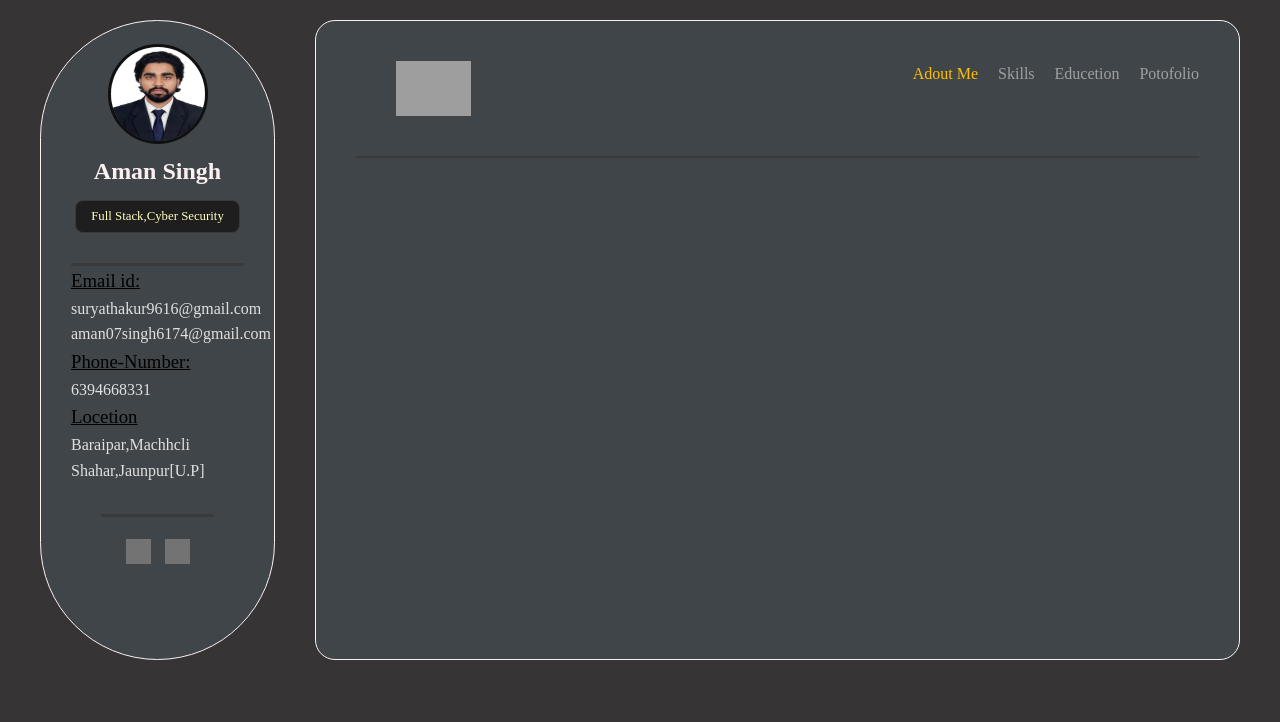
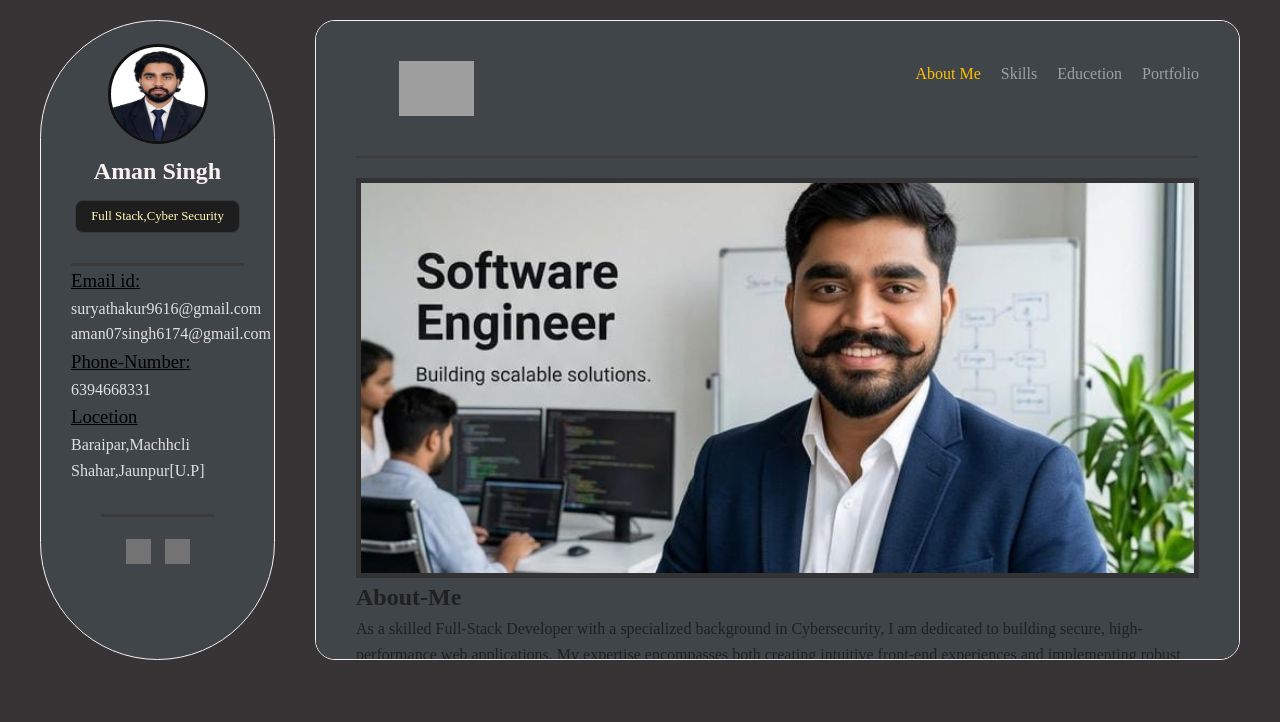
Before and after one commit to aman07singh6174-dot/portfolio-webside, a plain HTML site: page index.html in a window 1280 px wide. Drawn offline with Linux system fonts and the light colour scheme; grey boxes are pictures that could not be loaded.

Commit message:
Add files via upload

```diff
--- a/index.html
+++ b/index.html
@@ -48,15 +48,22 @@
  <div id="nevigetion">
 <nav>
     <img src="https://simpleicons.org/icons/boehringeringelheim.svg" alt="">
-<a href="#about-me" class="aman">Adout Me</a>
+<a href="#about-me" class="aman">About Me</a>
     <a href="skills">Skills</a>
     <a href="educetion">Educetion</a>
-    <a href="potofolio">Potofolio</a>
+    <a href="portfolio">Portfolio</a>
 </nav>
+
+</div>
+<!-- photo -->
+ <div class="container">
+    <img src="bar.jpeg" alt="">
  </div>
-
 <!-- about me -->
 <div id="about-me">
+      <h2>About-Me</h2>
+      <div class="line"></div>
+      <p>As a skilled Full-Stack Developer with a specialized background in Cybersecurity, I am dedicated to building secure, high-performance web applications. My expertise encompasses both creating intuitive front-end experiences and implementing robust server-side security protocols to protect data. I am passionate about leveraging innovative technologies to deliver end-to-end solutions that are not only visually appealing but also functionally sound and resilient against threats</p>
 
 </div>
 <!-- skills -->
@@ -70,7 +77,7 @@
  </div>
 
  <!-- portfolio -->
-  <div id="potofolio">
+  <div id="portfolio">
 
   </div>
 
--- a/style.css
+++ b/style.css
@@ -3,6 +3,9 @@
     padding: 0%;
     border-radius: auto;
     box-sizing: border-box;
+}
+*::-webkit-scrollbar{
+    display: none;
 }
 body{
     background-color:rgb(55, 52, 54);
@@ -24,13 +27,17 @@ body{
     background-color: rgb(64, 69, 73);
     border: 1px solid#fbf0f0;
     border-radius: 120px;
+    position: sticky;
+    top: 0;
 }
 .mane-content{
-    height: 80vh;
+     height: 80vh;
     background-color: rgb(64, 69, 73);
      border: 1px solid#fbf0f0;
      border-radius: 20px;
-     padding: 40px;
+      padding: 40px;
+     overflow-y: scroll;
+    z-index: 0;
 }
 /* profil */
 .profil{
@@ -102,9 +109,13 @@ body{
 
 
 #nevigetion{
+    position: sticky;
+    top: 0;
+    background-color: rgb(64, 69, 73);
      border-bottom: 2px solid#3a3a3a;
     margin-bottom: 20px;
     padding-bottom: 20px;
+
 }
 nav{
     display: flex;
@@ -128,3 +139,23 @@ nav img{
     margin-right: 50%;
     padding-bottom: 20pX;
 }
+/* photo  */
+.container {
+  width: 100%;
+  height: 400px;
+  border: 5px solid #333;
+  display: flex;
+  justify-content: center;
+  align-items: center;
+  overflow: hidden;
+
+
+}
+
+.container img {
+  max-width: 100%;
+  max-height: auto;
+  width: 100%;
+  height: auto;
+   margin-top: 10px;
+}
```
Also changed, not shown: bar.jpeg (added).
